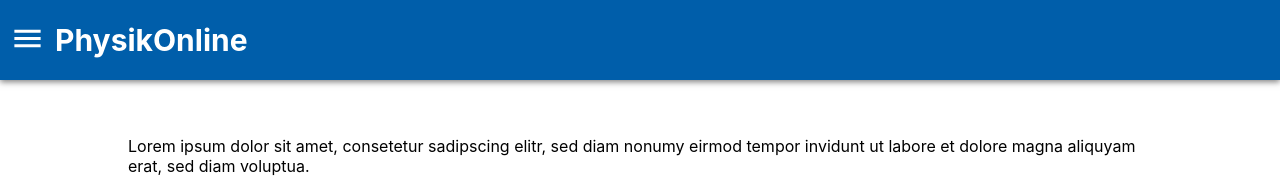
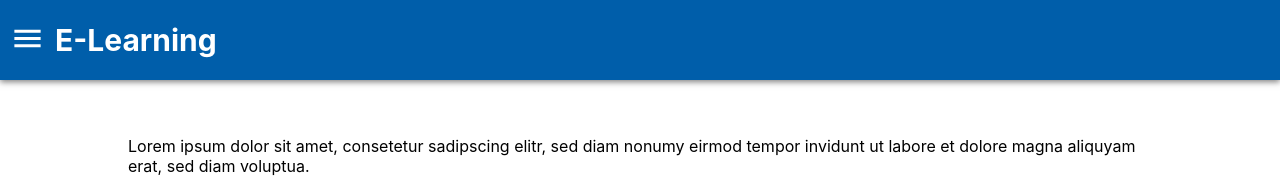
Before and after one commit to PhysikOnline/elearning_new_frontend, a React (Create React App) app: page / in a window 1280 px wide. Shown: the top 178 px of the page. Built offline with nearby package versions, Linux system fonts and the light colour scheme; no server answers.

Commit message:
Changed Text to elearning

```diff
--- a/src/Toolbar/Toolbar.js
+++ b/src/Toolbar/Toolbar.js
@@ -8,7 +8,7 @@ function Toolbar(props) {
       <div onClick={props.drawerClickHandler}>
         <IconMenu />
       </div>
-      <h1>PhysikOnline</h1>
+      <h1>E-Learning</h1>
     </div>
   );
 }
```
